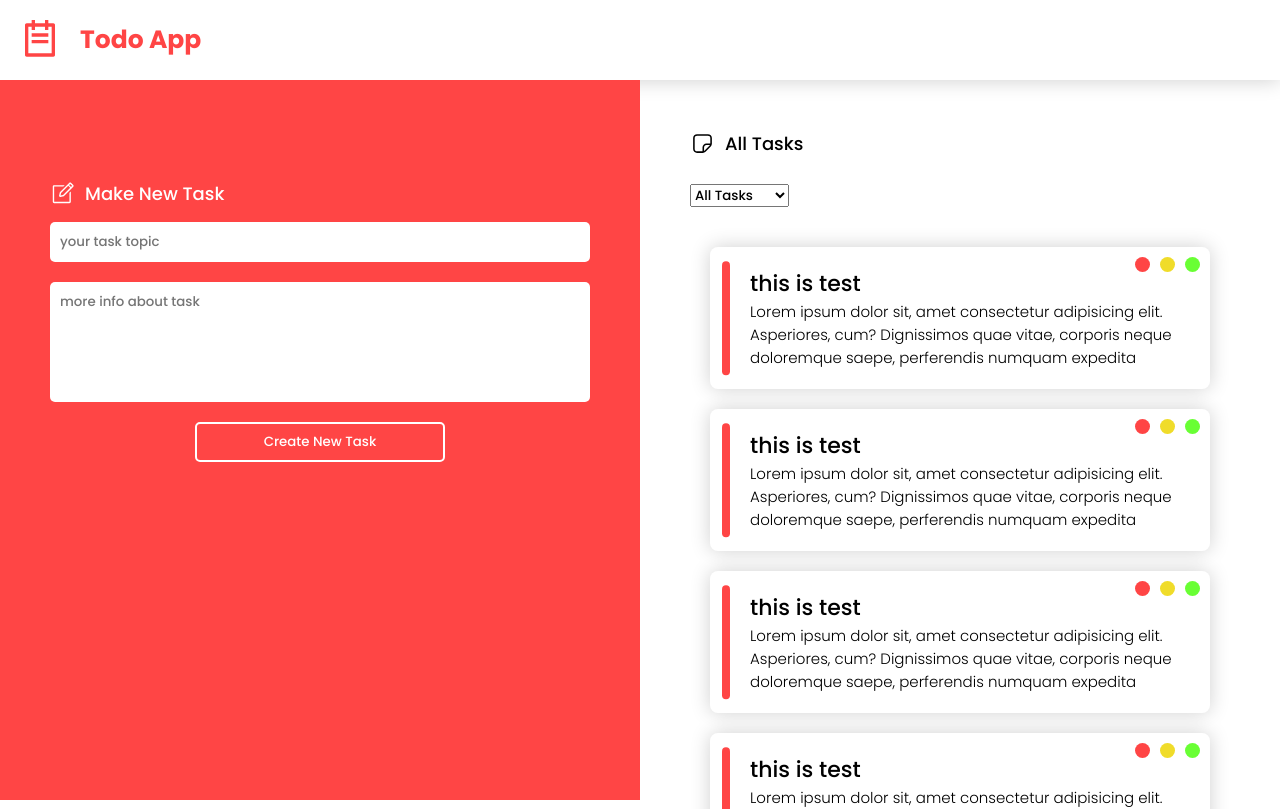
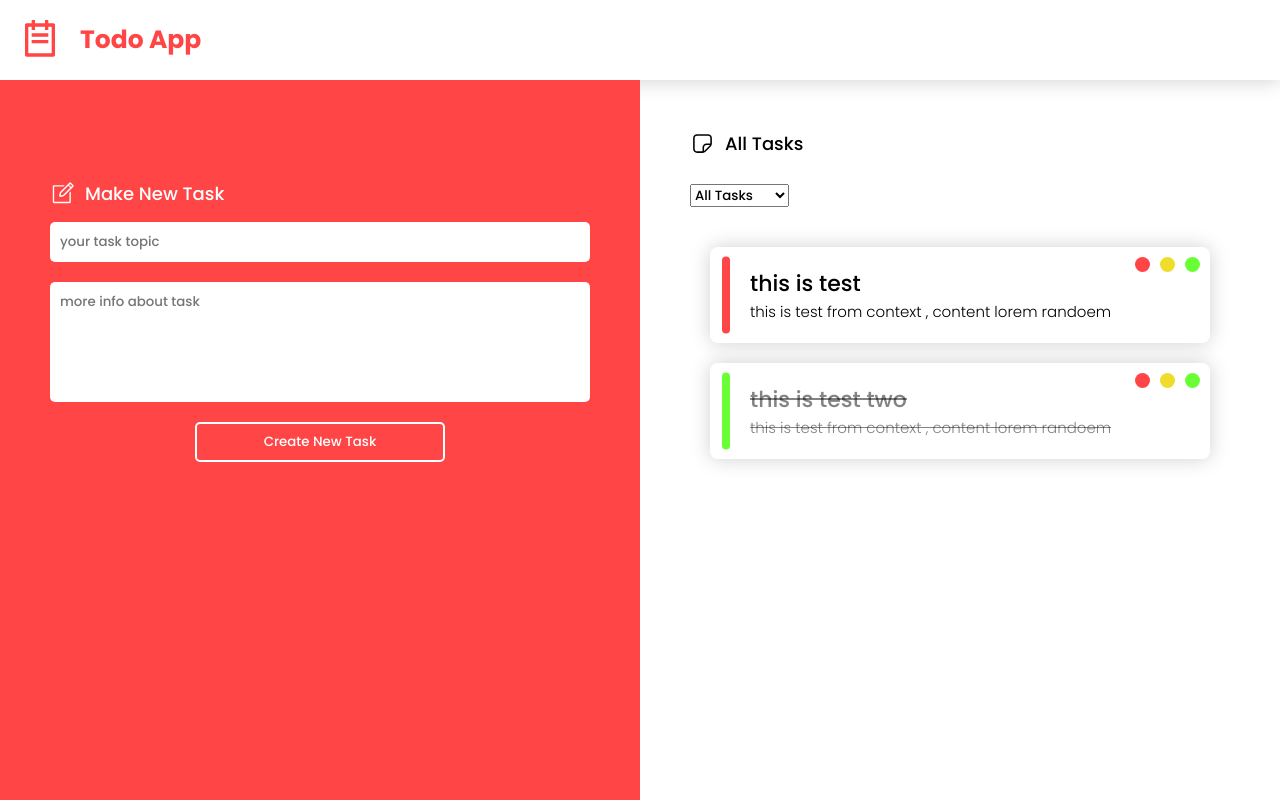
Before and after one commit to madmilan7/todo-app, a React (Create React App) app: page / in a window 1280 px wide. Shown: the top 809 px of the page. Built offline with nearby package versions, Linux system fonts and the light colour scheme.

Commit message:
maked context and maked conditinal style for task

```diff
--- a/package.json
+++ b/package.json
@@ -18,6 +18,7 @@
     "redux-devtools-extension": "^2.13.9",
     "redux-logger": "^3.0.6",
     "redux-thunk": "^2.4.1",
+    "uuid": "^8.3.2",
     "web-vitals": "^2.1.4"
   },
   "scripts": {
--- a/src/App.js
+++ b/src/App.js
@@ -5,16 +5,19 @@ import Header from './components/Header';
 import AddTask from './components/AddTask';
 import Tasks from './components/Tasks';
 
+// Context
+import TaskContextProvider from './context/TaskContextProvider';
+
 function App() {
 
   return (
-    <div className="App">
+    <TaskContextProvider>
       <Header />
       <div className='container'>
         <AddTask />
         <Tasks />
       </div>
-    </div>
+    </TaskContextProvider>
   );
 }
 
--- a/src/components/Task.js
+++ b/src/components/Task.js
@@ -3,20 +3,18 @@ import React from 'react';
 // Styles
 import styles from './Task.module.css';
 
-const Task = () => {
+const Task = ({ isDone, topic, content }) => {
     return (
         <div className={styles.task}>
-            <span className={styles.task__line}></span>
+            <span className={isDone ? `${styles.task__line} ${styles.done__true}` : `${styles.task__line} ${styles.done__false}`} ></span>
             <div className={styles.task__status}>
                 <div className={`${styles.task__close} ${styles.ball}`}></div>
                 <div className={`${styles.task__edit} ${styles.ball}`}></div>
                 <div className={`${styles.task__done} ${styles.ball}`}></div>
             </div>
-            <h4 className={styles.task__title}>this is test</h4>
+            <h4 className={styles.task__title}>{isDone === true ? <del>{topic}</del> : topic}</h4>
             <p className={styles.task__content}>
-                Lorem ipsum dolor sit, amet consectetur adipisicing elit. Asperiores,
-                cum? Dignissimos quae vitae, corporis neque doloremque saepe,
-                perferendis numquam expedita
+                {isDone === true ? <del>{content}</del> : content}
             </p>
         </div>
     );
--- a/src/components/Task.module.css
+++ b/src/components/Task.module.css
@@ -17,6 +17,18 @@
     transform: translateY(-50%);
     content: '';
     transition: all 0.2s ease;
+}
+
+.task del {
+    color: rgba(0, 0, 0, 0.486);
+}
+
+.done__true {
+    background-color: #69FF34;
+}
+
+.done__false {
+    background-color: #FF4545;
 }
 
 .task__line__done {
--- a/src/components/Tasks.js
+++ b/src/components/Tasks.js
@@ -1,7 +1,8 @@
-import React from 'react';
+import React, { useContext } from 'react';
+import { v4 as uuid4 } from 'uuid';
 
 // Icons
-import tasks from '../assets/icon/all-task.svg';
+import alltask from '../assets/icon/all-task.svg';
 
 // Styles
 import styles from './Tasks.module.css';
@@ -9,11 +10,17 @@ import styles from './Tasks.module.css';
 // Components
 import Task from './Task';
 
+// Context
+import { TaskContext } from '../context/TaskContextProvider';
+
 const Tasks = () => {
+
+    const { tasks } = useContext(TaskContext);
+
     return (
         <div className={styles.tasks}>
             <div className={styles.tasks__title}>
-                <img src={tasks} alt='all-task' />
+                <img src={alltask} alt='all-task' />
                 <h2 className={styles.tasks__title__text}>All Tasks</h2>
             </div>
             <div className={styles.tasks__sort}>
@@ -23,12 +30,16 @@ const Tasks = () => {
                 </select>
             </div>
             <div className={styles.tasks__container}>
-                <Task />
-                <Task />
-                <Task />
-                <Task />
-                <Task />
-                <Task />
+                {
+                    tasks.map(task => (
+                        <Task
+                            key={uuid4()}
+                            isDone={task.isDone}
+                            topic={task.topic}
+                            content={task.content}
+                        />
+                    ))
+                }
             </div>
         </div>
     );
--- /dev/null
+++ b/src/context/TaskContextProvider.js
@@ -0,0 +1,27 @@
+import React, { createContext, useState } from 'react';
+
+export const TaskContext = createContext();
+
+const TaskContextProvider = ({ children }) => {
+
+    const [tasks, setTasks] = useState([
+        {
+            isDone: false,
+            topic: "this is test",
+            content: "this is test from context , content lorem randoem"
+        },
+        {
+            isDone: true,
+            topic: "this is test two",
+            content: "this is test from context , content lorem randoem"
+        }
+    ]);
+
+    return (
+        <TaskContext.Provider value={{tasks}}>
+            {children}
+        </TaskContext.Provider>
+    );
+};
+
+export default TaskContextProvider;
```
Also changed, not shown: 1 other file (tests, documents, lock files or other folders).
